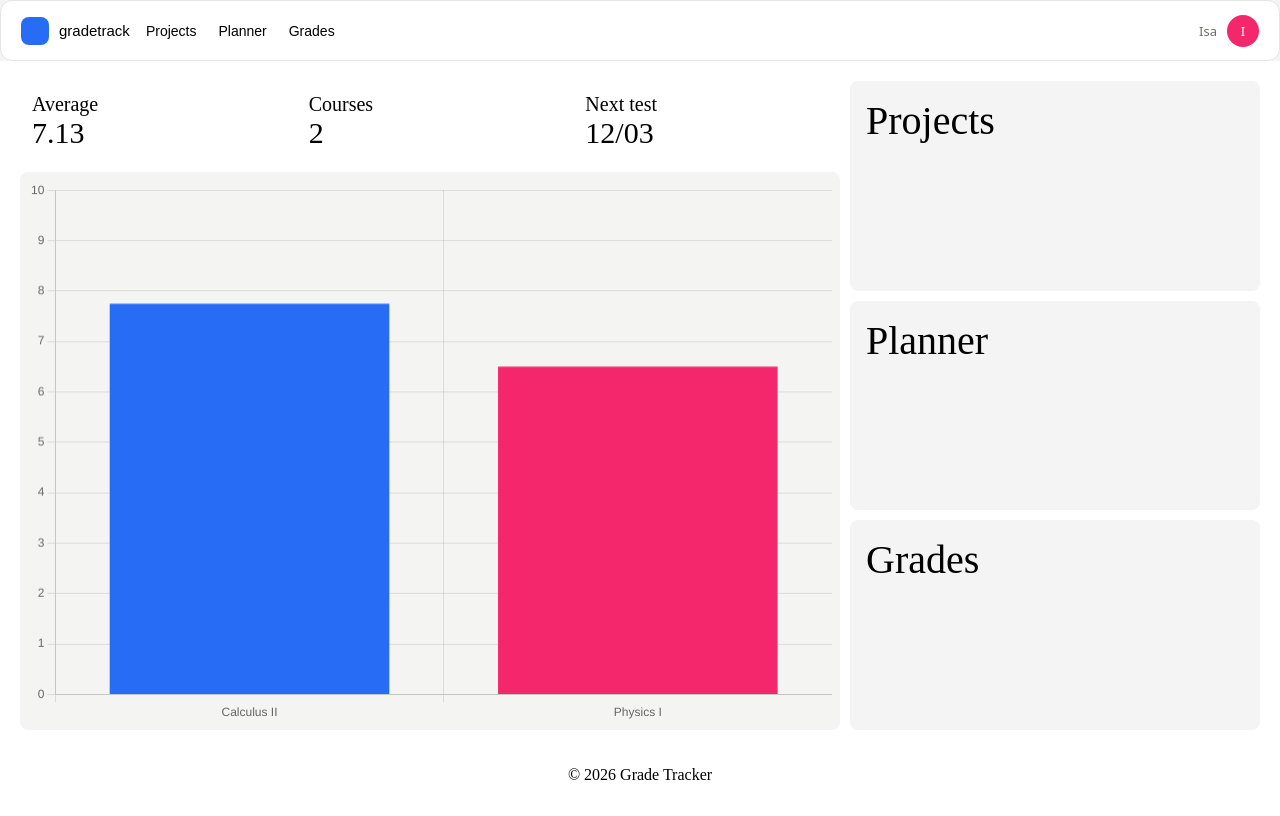
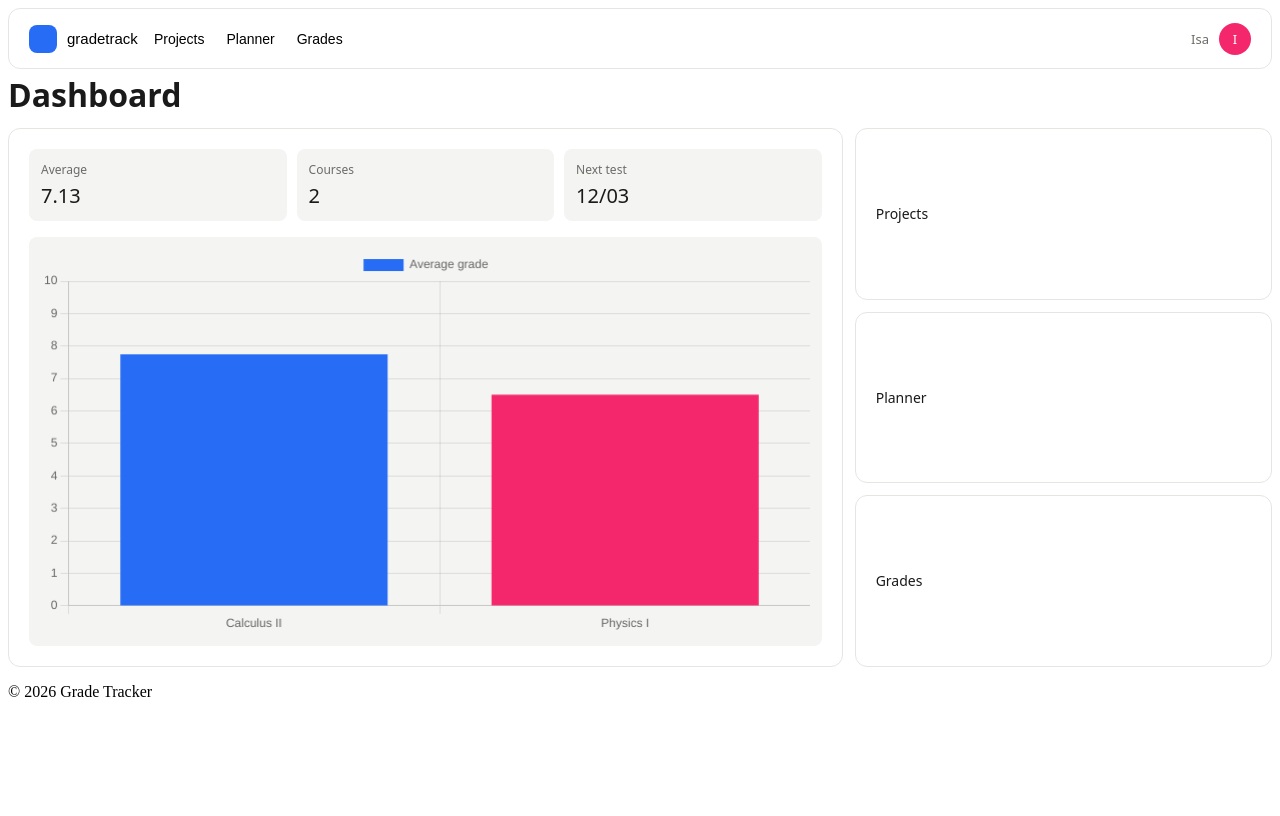
Before and after one commit to IsabelaRocha754/gradetracker, a website built with webpack: page src/template.html in a window 1280 px wide. Built offline with nearby package versions, Linux system fonts and the light colour scheme.

Commit message:
Fixed style home and grades

```diff
--- a/src/views/grades/grades.css
+++ b/src/views/grades/grades.css
@@ -1,15 +1,3 @@
-/* ==========================================================================
-   grades.css
-   Styles for src/views/grades.
-
-   Uses the same palette as home.css:
-   - Brand blue  #276CF5
-   - Brand pink  #F5276C
-   - Shared surface / text / border custom properties, redeclared here so
-     this file works standalone. Move these to a shared variables.css and
-     import it in both views once you're ready to de-duplicate.
-   ========================================================================== */
-
 :root {
   /* brand */
   --color-brand-blue: #276CF5;
@@ -33,6 +21,10 @@
   --radius: 8px;
   --radius-card: 12px;
   --font-sans: system-ui, -apple-system, "Segoe UI", sans-serif;
+}
+
+body{
+    background-color: var(--surface-2);
 }
 
 /* ==========================================================================
@@ -87,8 +79,8 @@
 }
 
 .chart-container canvas {
-  width: 100% !important;
-  height: 100% !important;
+  width: 100%;
+  height: 100%;
 }
 
 /* ==========================================================================
--- a/src/views/grades/grades.js
+++ b/src/views/grades/grades.js
@@ -4,6 +4,8 @@
 import { getCourses, getCourseAverage, addCourse, removeCourse, getNextColor, addGrade, removeGrade} from "../../data/courses.js";
 import { parse, format, parseISO } from "date-fns";
 import { initDatePicker } from "../../utils/datepicker.js";
+import Chart from "chart.js/auto"
+import "chartjs-adapter-date-fns"
 
 let selectedCourseId = getCourses()[0]?.id ?? null;
 
@@ -47,6 +49,8 @@
     });
 
     renderGradeList();
+    renderChartLegend();
+    renderChart();
 }
 
 function renderGradeList() {
@@ -75,6 +79,63 @@
     });
 }
 
+let chartInstance = null;
+
+function buildDatasets(){
+    return getCourses().map((course) => ({
+        label: course.name,
+        borderColor: course.color,
+        backgroundColor: course.color,
+        data: course.grades.map((g) => ({x: g.date, y: g.value})),
+        tension: 0.3,
+    }));
+}
+
+function renderChartLegend(){
+    const legend = document.querySelector(".chart-legend");
+    if (!legend) return;
+
+    legend.innerHTML = getCourses().map((course) => `
+        <label class="legend-item">
+            <input type="checkbox" class="legend-checkbox data-course-id="${course.id}" checked>
+            <span style="color:${course.color}">${course.name}"</span>
+        </label>
+    `).join("");
+
+    legend.querySelectorAll(".legend-checkbox").forEach((checkbox) => {
+        checkbox.addEventListener("change", updateChartVisibility);
+    });
+}
+
+function renderChart(){
+    const canvas = document.querySelector("#grades-chart");
+    if (!canvas) return;
+
+    if (chartInstance) chartInstance.destroy();
+
+    chartInstance = new Chart(canvas, {
+        type: "line",
+        data: {datasets: buildDatasets()},
+        options: {
+            responsive: true,
+            maintainAspectRatio: false,
+            scales: {
+                x: {type: "time", time: {unit: "month"}},
+                y: {min: 0, max: 10},
+            },
+        },
+    });
+}
+
+function updateChartVisibility() {
+    if (!chartInstance) return;
+
+    document.querySelectorAll(".legend-checkbox").forEach((checkbox, index) => {
+        chartInstance.getDatasetMeta(index).hidden = !checkbox.checked;
+    });
+    chartInstance.update();
+}
+
 export function renderGrades(root, navigate) {
     root.innerHTML = `
     <div class="grades">
@@ -82,7 +143,10 @@
 
         <div class="grades-layout">
             <section class="chart-panel">
-                <p class="chart-panel-label">Grades over time</p>
+                <div class="chart-panel-header">
+                    <p class="chart-panel-label">Grades over time</p>
+                    <div class="chart-legend"></div>
+                </div>
                 <div class="chart-container">
                     <canvas id="grades-chart"></canvas>
                 </div>
--- a/src/views/home/home.css
+++ b/src/views/home/home.css
@@ -1,90 +1,135 @@
+/* src/views/home/home.css */
+
+:root {
+  /* brand */
+  --color-brand-blue: #276CF5;
+  --color-brand-pink: #F5276C;
+
+  /* surfaces */
+  --surface-2: #ffffff;
+  --surface-1: #f4f4f2;
+
+  /* text */
+  --text-primary: #1a1a1a;
+  --text-secondary: #6b6b68;
+  --text-muted: #9a9a96;
+  --text-accent: var(--color-brand-blue);
+
+  /* borders */
+  --border: #e5e5e2;
+  --border-accent: var(--color-brand-blue);
+
+  /* layout */
+  --radius: 8px;
+  --radius-card: 12px;
+  --font-sans: system-ui, -apple-system, "Segoe UI", sans-serif;
+}
+
+/* ==========================================================================
+   Page layout
+   ========================================================================== */
+
 body{
     height: 100vh;
-    margin: 0;
-    display: flex;
-    flex-direction: column;
 }
 
-header{
-    flex-shrink: 0;
-    background-color: #f4f4f4;
+.home {
+  display: grid;
+  grid-template-columns: 2fr 1fr;
+  gap: 12px;
+  align-items: stretch;
+  font-family: var(--font-sans);
 }
 
-footer{
-    display: flex;
-    justify-content: center;
-    flex-shrink: 0;
+.home h1 {
+  grid-column: 1 / -1;
+  margin: 0.25rem 0 0;
+  color: var(--text-primary);
 }
 
-#content{
-    flex: 1;
-    min-height: 0;
-    display: flex;
-    flex-direction: column;
-    padding: 10px;
+/* ==========================================================================
+   Stats + chart panel
+   ========================================================================== */
+
+.stats-overview {
+  background: var(--surface-2);
+  border: 0.5px solid var(--border);
+  border-radius: var(--radius-card);
+  padding: 1.25rem;
+  display: flex;
+  flex-direction: column;
+  gap: 1rem;
 }
 
-.home{
-    flex: 1;
-    min-height: 0;
-    display: grid;
-    grid-template-columns: 2fr 1fr;
-    grid-template-rows: 1fr;
-    padding: 10px;
-    gap: 10px;
+.grid {
+  display: grid;
+  grid-template-columns: repeat(3, 1fr);
+  gap: 10px;
 }
 
-.stats-overview{
-    flex: 1;
-    min-height: 0;
-    display: flex;
-    flex-direction: column;
-    gap: 10px;
+.grid-box {
+  background: var(--surface-1);
+  border-radius: var(--radius);
+  padding: 0.75rem;
 }
 
-.grid{
-    display: flex;
-    justify-content: space-between;
-    flex-shrink: 0;
-    gap: 10px;
+.grid-box-title {
+  font-size: 12px;
+  color: var(--text-secondary);
+  margin: 0 0 4px;
 }
 
-.grid-box{
-    flex: 1;
-    padding: 0.75rem;
+.grid-box-info {
+  font-size: 20px;
+  font-weight: 500;
+  margin: 0;
+  color: var(--text-primary);
 }
 
-.grid-box-title{
-    font-size: 20px;
+.chart-container {
+  flex: 1;
+  min-height: 180px;
+  position: relative; /* Chart.js maintainAspectRatio:false needs a sized, positioned parent */
+  background: var(--surface-1);
+  border-radius: var(--radius);
+  padding: 12px;
 }
 
-.grid-box-info{
-    font-size: 30px;
+.chart-container canvas {
+  width: 100% !important;
+  height: 100% !important;
 }
 
-.chart-container{
-    flex: 1;
-    min-height: 0;
-    position: relative;
-    background-color: #f4f4f4;
-    border-radius: 8px;
-    padding: 8px;
+/* ==========================================================================
+   Nav cards column
+   ========================================================================== */
+
+.links {
+  display: flex;
+  flex-direction: column;
+  gap: 12px;
 }
 
-.links{
-    display: flex;
-    flex-direction: column;
-    justify-content: space-between;
-    gap: 10px;
+.nav-card {
+  flex: 1;
+  background: var(--surface-2);
+  border: 0.5px solid var(--border);
+  border-radius: var(--radius-card);
+  padding: 1rem 1.25rem;
+  display: flex;
+  flex-direction: column;
+  justify-content: center;
+  gap: 2px;
+  cursor: pointer;
 }
 
-.nav-card{
-    flex: 1;
-    background: #f4f4f4;
-    border-radius: 8px;
-    padding: 1rem;
+.nav-card:hover {
+  border-color: var(--border-accent);
 }
 
-.nav-card-title{
-    font-size: 40px;
+.nav-card-title {
+  font-weight: 500;
+  font-size: 14px;
+  margin: 0;
+  color: var(--text-primary);
 }
--- a/src/views/home/home.js
+++ b/src/views/home/home.js
@@ -13,6 +13,8 @@
 
     root.innerHTML = `
     <div class="home">
+        <h1>Dashboard</h1>
+
         <section class="stats-overview">
             <div class="grid">
                 <div class="grid-box">
```
